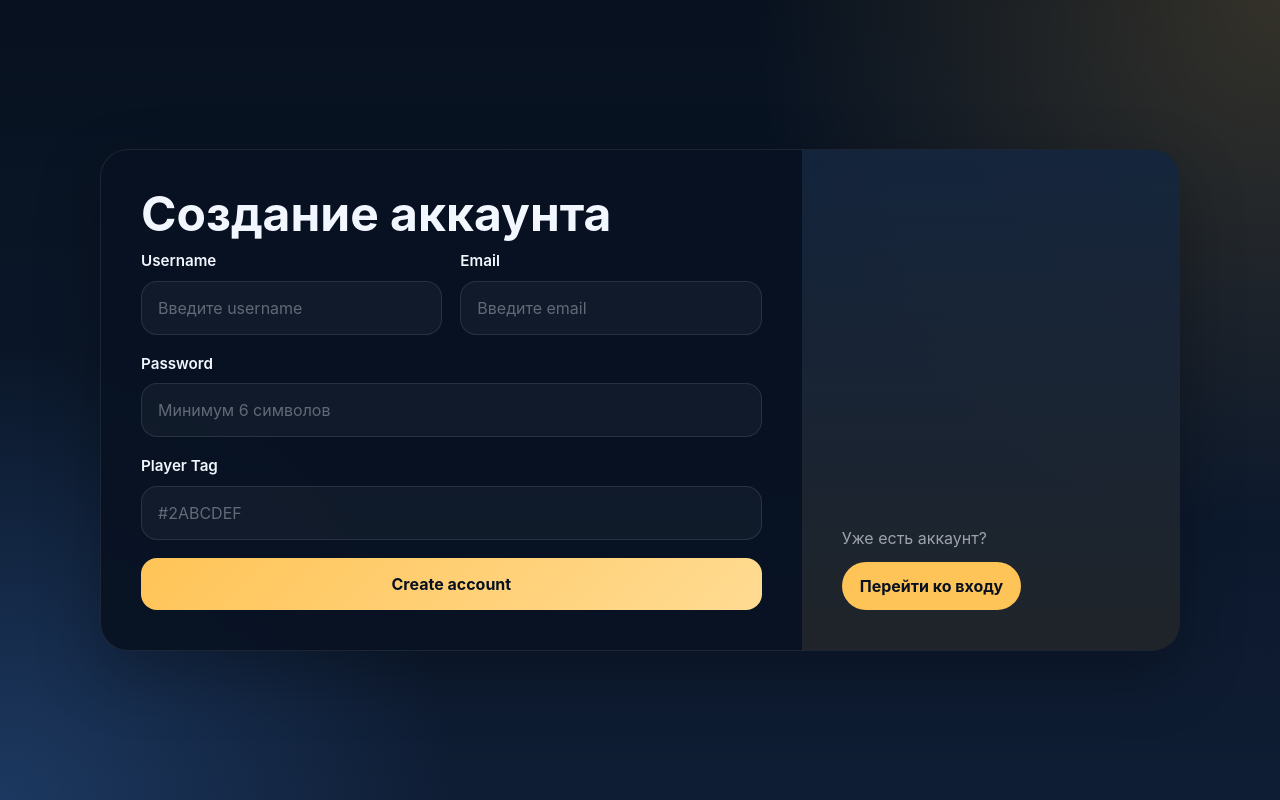
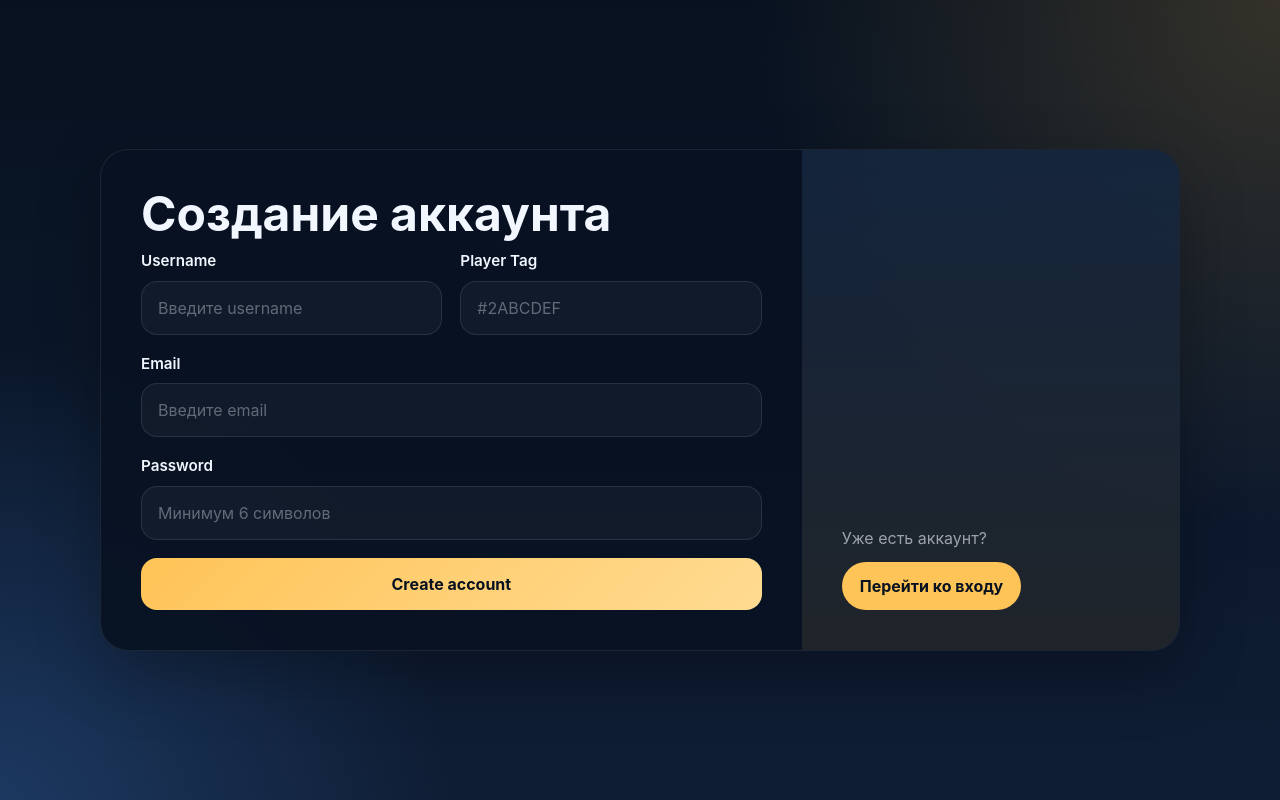
Before and after one commit to egoraleh/ClashRoyaleAnalitics, a Vue app in the folder frontend/: page /register in a window 1280 px wide. Built offline with nearby package versions, Linux system fonts and the light colour scheme.

Commit message:
changed order of fields on Registration Page

```diff
--- a/frontend/src/pages/RegistrationPage.vue
+++ b/frontend/src/pages/RegistrationPage.vue
@@ -17,6 +17,17 @@
                             placeholder="Введите username"
                             minlength="3"
                             maxlength="50"
+                            required
+                        >
+                    </label>
+
+                    <label class="auth-form__field">
+                        <span>Player Tag</span>
+                        <input
+                            v-model.trim="playerTag"
+                            type="text"
+                            name="playerTag"
+                            placeholder="#2ABCDEF"
                             required
                         >
                     </label>
@@ -42,17 +53,6 @@
                             autocomplete="new-password"
                             placeholder="Минимум 6 символов"
                             minlength="6"
-                            required
-                        >
-                    </label>
-
-                    <label class="auth-form__field">
-                        <span>Player Tag</span>
-                        <input
-                            v-model.trim="playerTag"
-                            type="text"
-                            name="playerTag"
-                            placeholder="#2ABCDEF"
                             required
                         >
                     </label>
```
